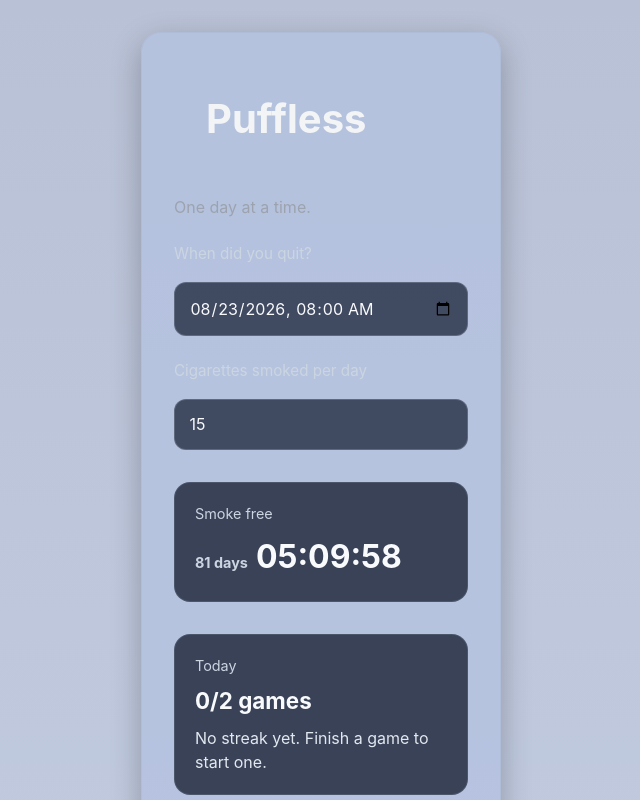
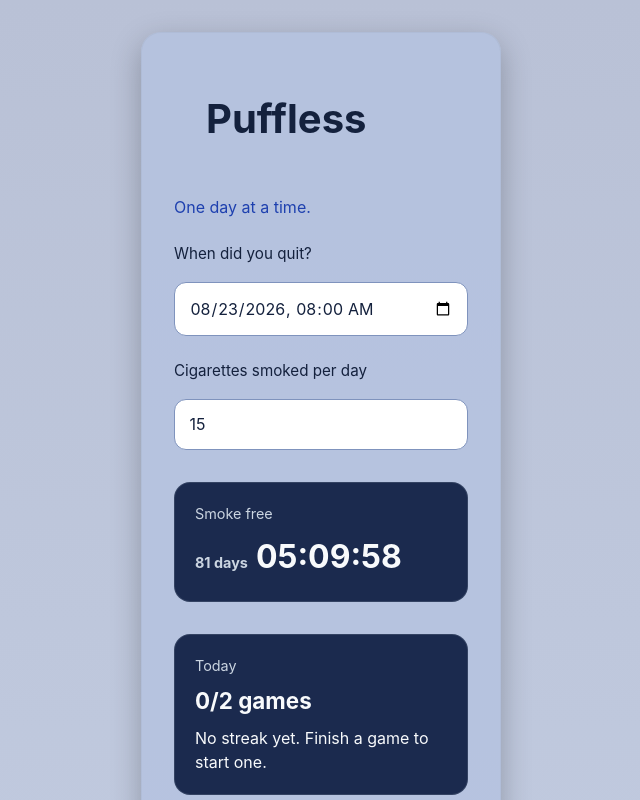
Before and after one commit to korzecprzemek/quit_smoking, a React (Vite) app in the folder frontend/: page / in a window 1280 px wide. Both pictures are taken after typing "Sample", "Sample123" into the empty fields and a click on the button "Log in". Shown: the top 800 px of the page, without its empty margins (319-959 px from the left). Built offline with nearby package versions, Linux system fonts and the light colour scheme.

Commit message:
feat: change styling, make it easier to read

```diff
--- a/frontend/src/App.css
+++ b/frontend/src/App.css
@@ -15,13 +15,11 @@ h1 {
 }
 
 .subtitle {
-  color: #9ca3af;
   margin-top: 0.4rem;
 }
 
 .hero-card,
 .stat-card {
-  background: rgba(15, 23, 42, 0.75);
   border-radius: 16px;
   padding: 1.25rem;
   margin-top: 1rem;
--- a/frontend/src/index.css
+++ b/frontend/src/index.css
@@ -2,8 +2,24 @@
   font-family: Inter, system-ui, -apple-system, BlinkMacSystemFont, 'Segoe UI', sans-serif;
   line-height: 1.5;
   font-weight: 400;
-  color: #f3f4f6;
+  color: var(--text);
   background: #d7e0f6;
+
+  /* Colour tokens: change the look here, not in individual rules. */
+  --text: #14213d;            /* body text on the light panels */
+  --text-muted: #3b4d73;
+  --accent-text: #1e40af;     /* subtitle and other blue accents */
+  --panel: rgba(181, 194, 224, 0.8);
+  --card-bg: #1b2a4e;         /* dark cards: clock, stats, progress */
+  --card-text: #f8fafc;
+  --card-muted: #cbd5e1;
+  --game-bg: rgba(52, 80, 143, 0.95);  /* game card, light text on it */
+  --game-text: #f8fafc;
+  --button-from: #15803d;     /* dark enough for white button text */
+  --button-to: #166534;
+  --input-bg: #ffffff;
+  --input-text: #14213d;
+  --input-border: #7f93bd;
   font-synthesis: none;
   text-rendering: optimizeLegibility;
   -webkit-font-smoothing: antialiased;
@@ -43,7 +59,7 @@ main.App {
   display: flex;
   flex-direction: column;
   gap: 1rem;
-  background: rgba(181, 194, 224, 0.8);
+  background: var(--panel);
   border: 1px solid rgba(148, 163, 184, 0.2);
   border-radius: 20px;
   padding: 2rem;
@@ -59,27 +75,28 @@ h1 {
 
 .subtitle {
   margin: -0.25rem 0 0;
-  color: #94a3b8;
+  color: var(--accent-text);
 }
 
 label {
   margin-top: 0.5rem;
-  color: #cbd5e1;
+  color: var(--text);
   font-size: 0.95rem;
 }
 
 input {
   width: 100%;
-  border: 1px solid rgba(148, 163, 184, 0.35);
+  border: 1px solid var(--input-border);
   border-radius: 12px;
-  background: rgba(15, 23, 42, 0.7);
-  color: #f8fafc;
+  background: var(--input-bg);
+  color: var(--input-text);
   padding: 0.8rem 0.9rem;
 }
 
 .hero-card,
 .stat-card {
-  background: rgba(15, 23, 42, 0.8);
+  background: var(--card-bg);
+  color: var(--card-text);
   border: 1px solid rgba(148, 163, 184, 0.2);
   border-radius: 16px;
   padding: 1rem 1.1rem;
@@ -94,13 +111,13 @@ input {
 
 .hero-card span,
 .stat-card span {
-  color: #cbd5e1;
+  color: var(--card-muted);
   font-size: 0.9rem;
 }
 
 .hero-card strong {
   font-size: clamp(1.5rem, 4vw, 2.2rem);
-  color: #f8fafc;
+  color: var(--card-text);
 }
 
 .timer {
@@ -124,13 +141,13 @@ input {
 
 .stat-card strong {
   font-size: 1.4rem;
-  color: #f8fafc;
+  color: var(--card-text);
 }
 
 button {
   width: 100%;
   border-radius: 12px;
-  background: linear-gradient(135deg, #a5d4b6 0%, #16a34a 100%);
+  background: linear-gradient(135deg, var(--button-from) 0%, var(--button-to) 100%);
   color: white;
   font-weight: 700;
   cursor: pointer;
@@ -156,7 +173,6 @@ section {
 
 section p {
   margin: 0;
-  color: #e2e8f0;
 }
 
 .login-page {
@@ -200,14 +216,14 @@ section p {
 .breathing-bar {
     width:100%;
     height:24px;
-    background: #415a81;
+    background: rgba(255, 255, 255, 0.25);
     border-radius: 12px;
     overflow: hidden;
 }
 
 .breathing-bar-fill {
     height: 100%;
-    background: #22c55e;
+    background: #4ade80;
     transition: width 0.1s linear;
 }
 
@@ -222,7 +238,7 @@ section p {
 }
 
 .breathing-controls label {
-    color: black;
+    color: var(--game-text);
 }
 
 .game-shell {
@@ -230,7 +246,8 @@ section p {
   align-items: center;
   width: min(100%, 420px);
   padding: 2rem;
-  background: rgba(62, 87, 147, 0.8);
+  background: var(--game-bg);
+  color: var(--game-text);
   border-radius: 20px;
 }
 
```
